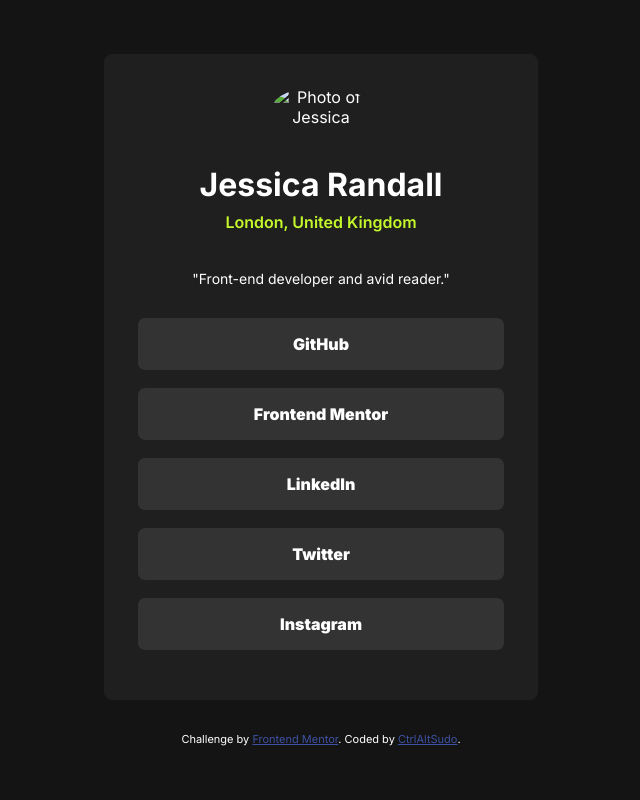
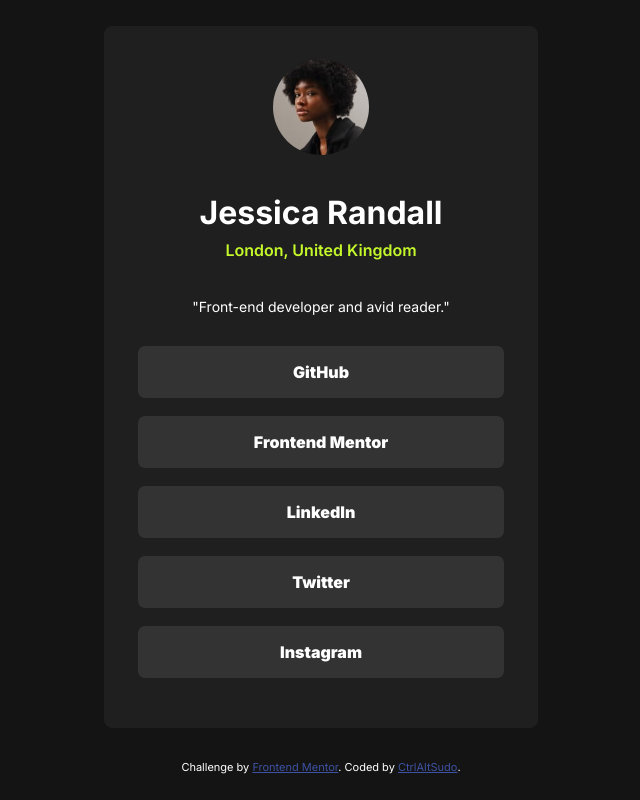
Before and after one commit to CtrlAltSudo/Social-links-profile, a plain HTML site: page index.html in a window 1280 px wide. Shown: the whole page, without its empty margins (319-959 px from the left). Drawn offline with Linux system fonts and the light colour scheme; the site is published under a folder, as on GitHub Pages, so addresses that start at the root find nothing.

Commit message:
fixing links and updating readme

```diff
--- a/index.html
+++ b/index.html
@@ -18,7 +18,7 @@
 </head>
 <body>
 <div id="mainContainer">
-  <img src="/assets/images/avatar-jessica.jpeg" alt="Photo of Jessica">
+  <img src="./assets/images/avatar-jessica.jpeg" alt="Photo of Jessica">
   <h1 class="name">Jessica Randall</h1>
   <h2 class="location">London, United Kingdom</h2>
   <h3 class="bio">"Front-end developer and avid reader."</h3>
```
Also changed, not shown: Screenshot.png (added), 1 other file.
